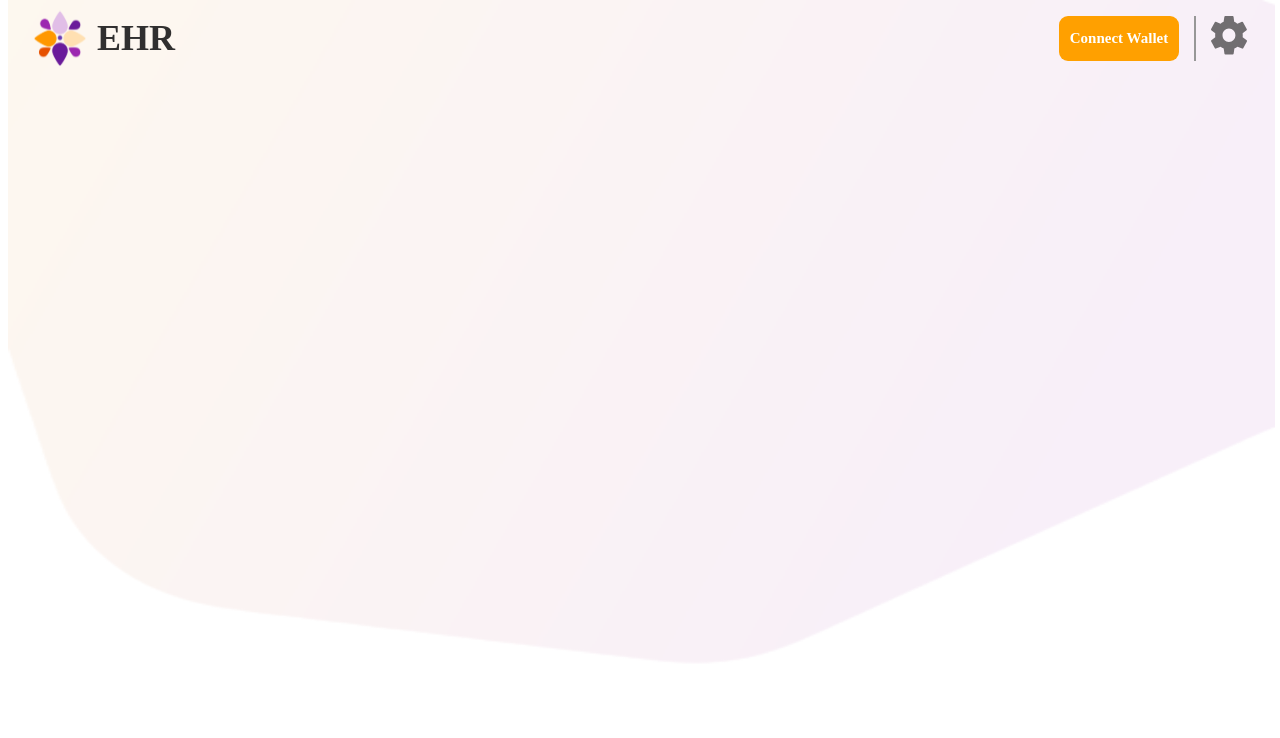
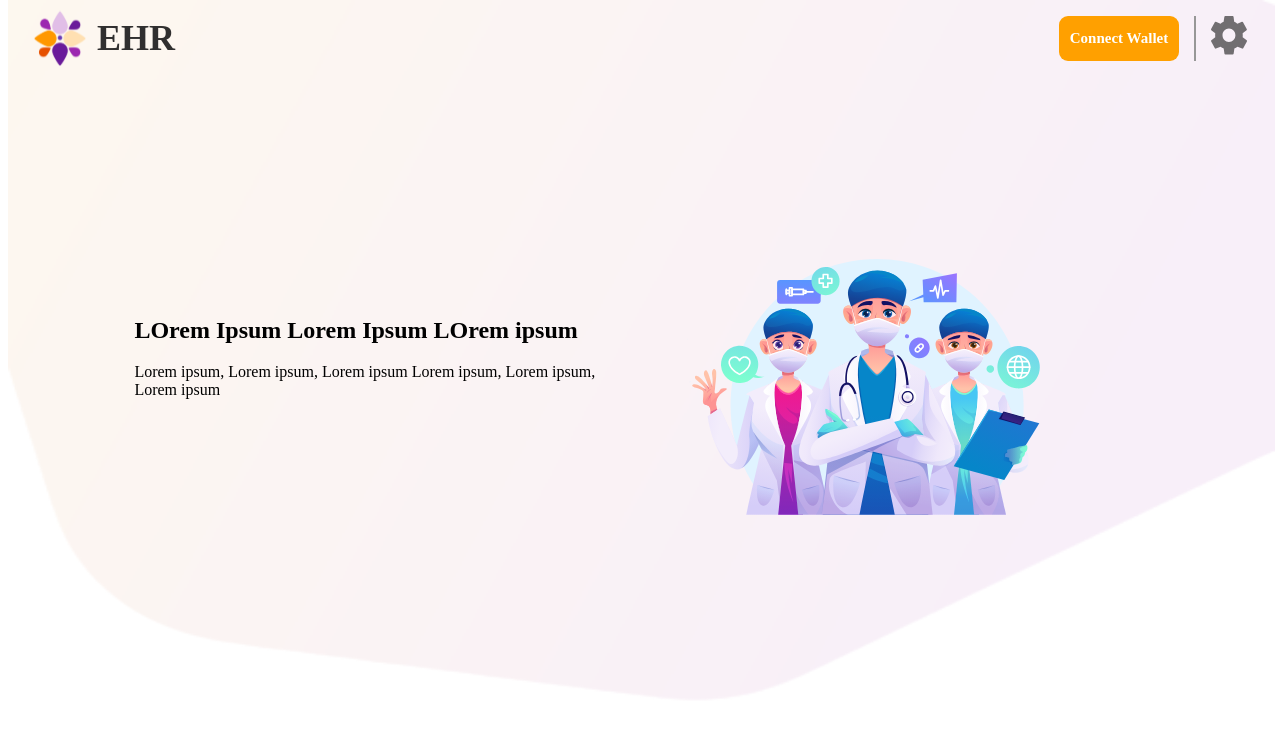
Before and after one commit to ar-ag/CodeUtsav6.0, a Next.js app in the folder codeutsav/: page /home in a window 1280 px wide. Shown: the top 738 px of the page. Built offline with nearby package versions, Linux system fonts and the light colour scheme.

Commit message:
added image

```diff
--- a/codeutsav/components/footer/Footer.jsx
+++ b/codeutsav/components/footer/Footer.jsx
@@ -2,7 +2,7 @@ import React from 'react'
 
 function Footer() {
   return (
-    <div>Footer</div>
+    <div></div>
   )
 }
 
--- a/codeutsav/components/navBar/Navbar.css
+++ b/codeutsav/components/navBar/Navbar.css
@@ -6,7 +6,7 @@ top:0px;
 
 }
 .curved-gradient img{
- height: 90vh;
+ height: 95vh;
   width: 100%;
 }
 
@@ -18,7 +18,7 @@ top:0px;
     align-items: center;
     padding: 5px;
     justify-content: space-between;
-    margin-bottom: 25px;
+    margin-bottom: 10px;
     position: relative;
    }
    .navBar .leftnav{
--- a/codeutsav/pages/_app.js
+++ b/codeutsav/pages/_app.js
@@ -9,8 +9,6 @@ export default function App({ Component, pageProps }) {
     <>
 
       <Component {...pageProps} />
-
-      <Footer />
     </>
   )
 }
--- a/codeutsav/pages/home.js
+++ b/codeutsav/pages/home.js
@@ -1,10 +1,26 @@
+import Footer from '@/components/footer/Footer'
 import NavBar from '@/components/navBar/Navbar'
 import React from 'react'
+import doc from '../assets/doc.svg'
+import Image from 'next/image'
 
 function home() {
   return (
     <div>
           <NavBar/>
+      <div className='main' style={{width:'80%', margin:'auto',height:'auto',position: 'relative',display:'flex',flexDirection:'row',gap:'10px',justifyContent:'center',alignItems:'center' }}>
+            <div className='left' style={{display:'flex',flex:'0.5',flexDirection:'column'}}>
+          <h2>LOrem Ipsum Lorem Ipsum
+            LOrem ipsum</h2>
+          <span>Lorem ipsum, Lorem ipsum, Lorem ipsum
+            Lorem ipsum, Lorem ipsum, Lorem ipsum
+</span>
+            </div >
+        <div className='right' style={{ display: 'flex', flex: '0.5', justifyContent: 'center', alignItems: 'center', padding:'20px' }}>
+           <Image src={doc} style={{objectFit:'contain',height:'500px',width:'500px'}}/>
+            </div>
+          </div>
+          <Footer/>
     </div>
   )
 }
```
Also changed, not shown: codeutsav/assets/Landing_page_gradient.svg (added), codeutsav/assets/doc.svg.
